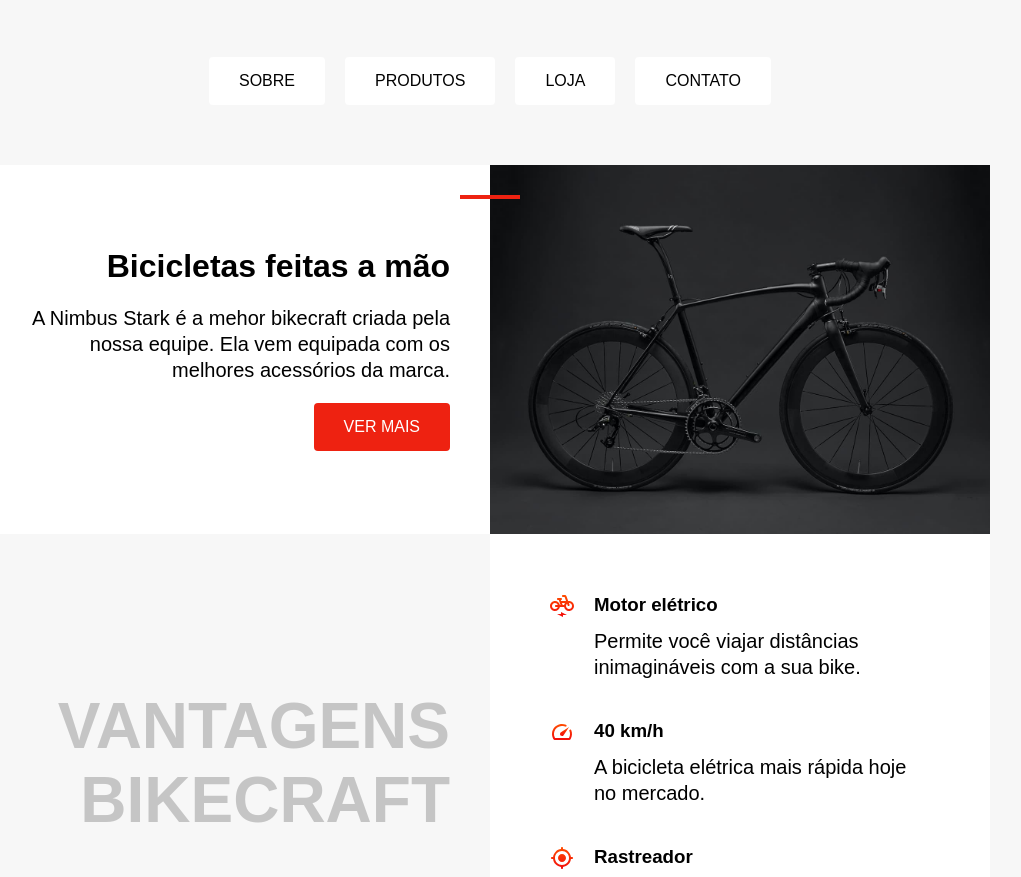
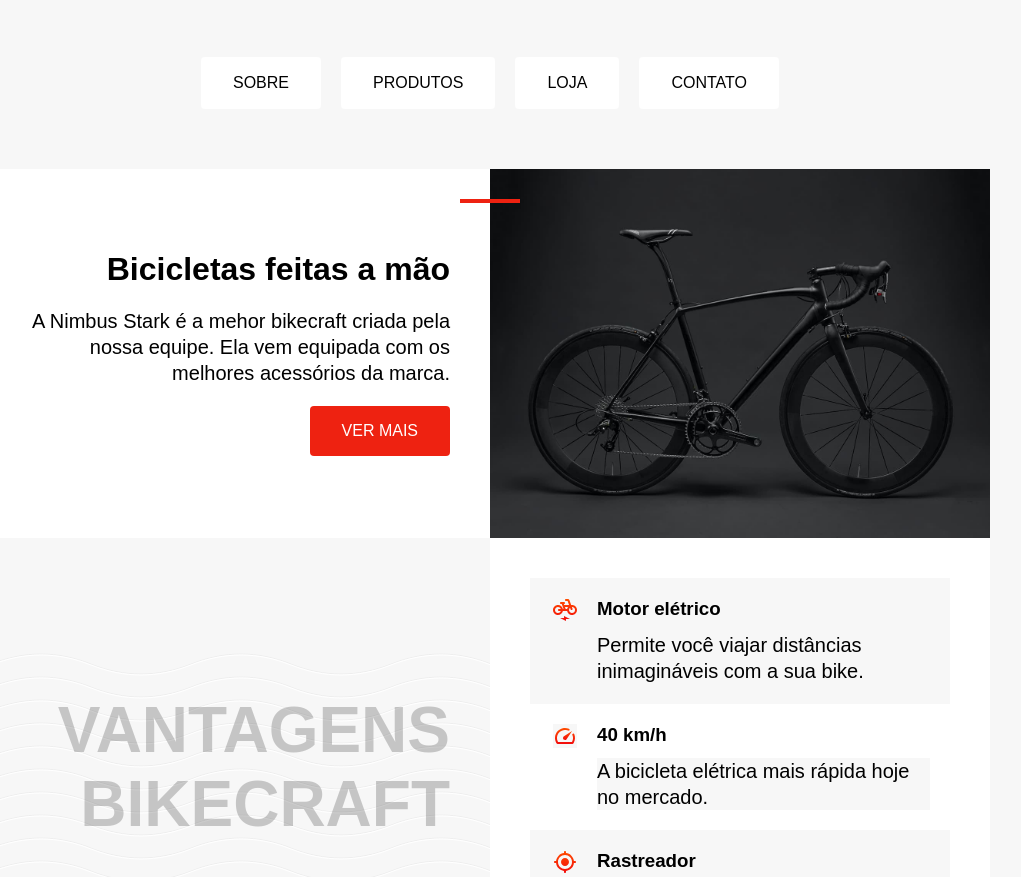
Before and after one commit to lucasfcomaru/bikecraft_diplay_grid_flex, a plain HTML site: page index.html in a window 1280 px wide. Shown: the part 95-972 px from the top of the page, without its empty margins (150-1171 px from the left). Drawn offline with Linux system fonts and the light colour scheme.

Commit message:
Adicionado tags semânticas e medidas relativas

```diff
--- a/index.html
+++ b/index.html
@@ -8,56 +8,68 @@
 </head>
 <body>
 <div class="container">
+    <header class="header">
         <div class="logo">
             <img src="assets/bikcraft.svg" alt="Bikecraft" title="Bikecraft">
         </div>
-    <div class="menu">
-        <a href="#">Sobre</a>
-        <a href="#">Produtos</a>
-        <a href="#">Loja</a>
-        <a href="#">Contato</a>
-    </div>
-    <div class="conteudo">
-        <div class="introducao">
-            <span class="detalhe"></span>
-            <h1>Bicicletas feitas a mão</h1>
+
+        <nav aria-label="primária">
+            <ul class="menu">
+                <li><a href="#">Sobre</a></li>
+                <li><a href="#">Produtos</a></li>
+                <li><a href="#">Loja</a></li>
+                <li><a href="#">Contato</a></li>
+            </ul>
+        </nav>
+    </header>
+
+    <main >
+        <article class="conteudo">
+            <div class="introducao" aria-labelledby="label-introducao">
+                <h1 id="label-introducao">Bicicletas feitas a mão</h1>
                 <p>
                     A Nimbus Stark é a mehor bikecraft criada pela nossa equipe. Ela vem equipada com os melhores acessórios da marca.
                 </p>
                 <a href="#" class="botao">Ver mais</a>
             </div>
 
-        <img src="assets/bicicleta.jpg" alt="Bicicleta bikecraft preta" title="Bicicleta bikecraft preta">
+            <!-- aria hidden ignora a imagem para o leitor de tela já que ela é apenas decorativa -->
+            <img src="assets/bicicleta.jpg" alt="Bicicleta bikecraft preta" title="Bicicleta bikecraft preta" aria-hidden="true">
+        </article>
+        <article class="conteudo" aria-labelledby="label-vantagens">
+            <h2 class="subtitulo" id="label-vantagens">Vantagens bikecraft</h2>
 
-        <h2 class="subtitulo">Vantagens bikecraft</h2>
-
-        <div class="vantagens">
-            <div class="vantagens-item">
-                <img src="assets/eletrica.svg" alt="">
+            <ul class="vantagens">
+                <li class="vantagens-item">
+                    <!-- aria hidden ignora a imagem para o leitor de tela já que ela é apenas decorativa -->
+                    <img src="assets/eletrica.svg" alt="" aria-hidden="true">
                     <h3>Motor elétrico</h3>
                     <p>
                         Permite você viajar distâncias inimagináveis com a sua bike.
                     </p>
-            </div>
-            <div class="vantagens-item">
-                <img src="assets/velocidade.svg" alt="">
+                </li>
+                <li class="vantagens-item">
+                    <!-- aria hidden ignora a imagem para o leitor de tela já que ela é apenas decorativa -->
+                    <img src="assets/velocidade.svg" alt="" aria-hidden="true">
                     <h3>40 km/h</h3>
                     <p>
                         A bicicleta elétrica mais rápida hoje no mercado.
                     </p>
-            </div>
-            <div class="vantagens-item">
-                <img src="assets/rastreador.svg" alt="">
+                </li>
+                <li class="vantagens-item">
+                    <!-- aria hidden ignora a imagem para o leitor de tela já que ela é apenas decorativa -->
+                    <img src="assets/rastreador.svg" alt="" aria-hidden="true">
                     <h3>Rastreador</h3>
                     <p>
                         Rastreador e sistema anti-furto para garantir o seu sossego.
                     </p>
+                </li>
+            </ul>
+        </article>
+    </main>
 </div>
-        </div>
-    </div>
-</div>
-    <div class="rodape">
+    <footer class="rodape">
         <p>Bikecraft. Alguns direitos reservados.</p>
-    </div>
+    </footer>
 </body>
 </html>
--- a/style.css
+++ b/style.css
@@ -19,8 +19,14 @@ p, h1, h2, h3 {
 }
 
 p{
-    font-size: 20px;
+    font-size: 1.25rem;
     line-height: 1.3;
+}
+
+ul {
+    margin: 0;
+    padding: 0;
+    list-style: none;
 }
 
 .container {
@@ -30,6 +36,12 @@ p{
     margin: 60px 0;
 }
 
+.header {
+    display: grid;
+    justify-content: center;
+    gap: 60px;
+}
+
 .logo {
     display: flex;
     justify-content: center;
@@ -37,9 +49,10 @@ p{
 
 .menu{
     display: flex;
-    gap: 20px;
     justify-content: center;
     flex-wrap: wrap;
+    display: flex;
+    gap: 20px;
 
     & a {
         background: #fff;
@@ -47,6 +60,12 @@ p{
         padding: 15px 30px;
         color: #000;
         text-transform: uppercase;
+        display: block;
+        border: 0.15rem solid transparent;
+    }
+
+    & a:hover {
+        border: 0.15rem solid #e21;
     }
 }
 
@@ -57,7 +76,7 @@ p{
 
     .introducao {
         background: #fff;
-        padding: 40px;
+        padding: 2.5rem;
         text-align: right;
         position: relative;
         display: grid;
@@ -65,46 +84,66 @@ p{
         gap: 20px;
         justify-items: end;
 
+        &::before {
+            content: "";
+            width: 60px;
+            height: 4px;
+            background: #e21;
+            display: inline-block;
+            position: absolute;
+            top: 30px;
+            right: -30px;
+        }
+
+        & h1 {
+            font-size: 2rem;
+        }
+
         .botao {
             background: #e21;
             color: #fff;
-            padding: 15px 30px;
+            padding: 1rem 2rem;
             border-radius: 4px;
             text-transform: uppercase;
-        }
 
-        .detalhe {
-            width: 60px;
-            height: 4px;
-            background: #e21;
-            position: absolute;
-            top: 30px;
-            right: -30px;
+            &:hover {
+                background: #900;
+            }
         }
     }
 }
 
 .subtitulo {
-    font-size: 64px;
+    font-size: 4rem;
     text-transform: uppercase;
     color: rgba(0, 0, 0, 0.2);
     text-align: right;
-    padding: 40px;
+    padding: 2.5rem;
     align-self: center;
+    background: url("assets/onda.svg");
 }
 
 .vantagens {
     background: #fff;
-    padding: 40px;
+    padding: 2.5rem;
+
+    :nth-child(odd) {
+        background: #f7f7f7;
+    }
 
     .vantagens-item{
         display: grid;
         grid-template-columns: auto 1fr;
         gap: 10px 20px;
         padding: 20px;
+        border-left: 3px solid transparent;
 
         & p {
             grid-column: 2;
+        }
+
+        &:hover{
+            border-color: #e21;
         }
     }
 }
@@ -114,6 +153,6 @@ p{
     background: #fff;
     display: flex;
     justify-content: center;
-    padding: 40px;
-    box-sizing: border-box;
+    padding: 2.5rem;
+
 }
```
Also changed, not shown: assets/onda.svg (added). Lines whose indentation alone changed are shown as unchanged.
